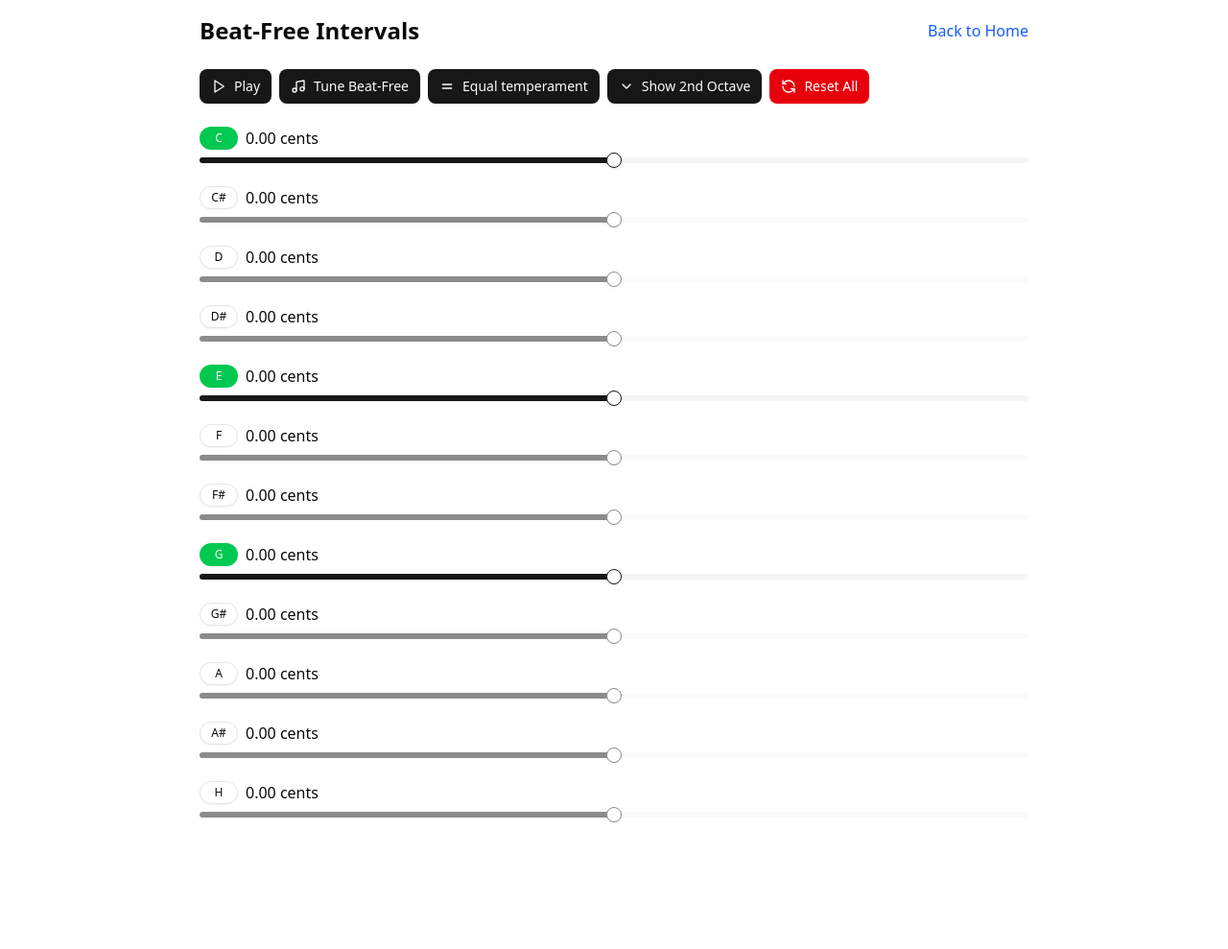
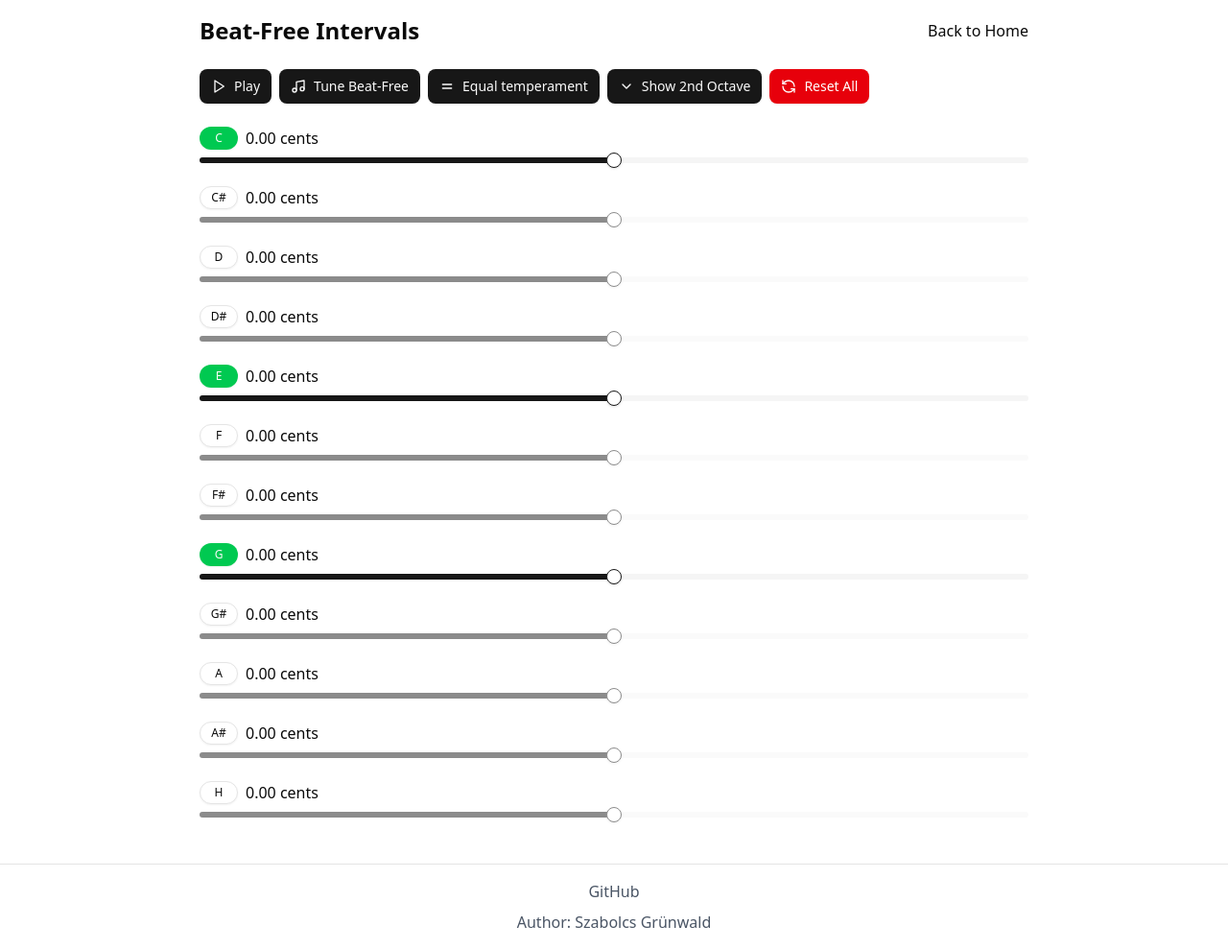
Before and after one commit to szabyg/clear-chord, a React (Vite) app: page /clear-chord/beat-free-intervals in a window 1280 px wide. Shown: the whole page at 96% size. Before the commit the page ends 868 px from the top, so only its background shows below. Built offline with nearby package versions, Linux system fonts and the light colour scheme.

Commit message:
Improve layout and styling in BeatFreeIntervals and LandingPage: update link and container classes, add footers with GitHub links and author details, and enhance type-checking script.

```diff
--- a/package.json
+++ b/package.json
@@ -3,6 +3,7 @@
   "version": "0.0.0",
   "homepage": "https://github.com/szabyg/clear-chord.git",
   "scripts": {
+    "type-checking:watch": "tsc --noEmit --watch",
     "type-checking": "tsc --noEmit",
     "dev": "vite",
     "build": "vite build",
--- a/src/BeatFreeIntervals.tsx
+++ b/src/BeatFreeIntervals.tsx
@@ -398,11 +398,11 @@ export default function BeatFreeIntervals() {
   };
 
   return (
-    <div className="flex justify-center w-full">
+    <div className="flex flex-col items-center w-full">
       <div className="w-full max-w-4xl p-4 space-y-6">
         <div className="flex justify-between items-center">
           <h1 className="text-2xl font-bold">Beat-Free Intervals</h1>
-          <Link to="/" className="text-blue-600 hover:underline">
+          <Link to="/" className="hover:opacity-80">
             Back to Home
           </Link>
         </div>
@@ -496,6 +496,14 @@ export default function BeatFreeIntervals() {
           </div>
         ))}
       </div>
+      <footer className="mt-8 py-4 border-t w-full text-center text-gray-600">
+        <div className="flex justify-center items-center gap-2 mb-2">
+          <a href="https://github.com/szabyg/clear-chord" target="_blank" rel="noopener noreferrer" className="hover:text-blue-600">
+            GitHub
+          </a>
+        </div>
+        <div>Author: Szabolcs Grünwald</div>
+      </footer>
     </div>
   );
 }
--- a/src/LandingPage.tsx
+++ b/src/LandingPage.tsx
@@ -6,10 +6,12 @@ export default function LandingPage() {
   return (
     <div className="flex flex-col items-center justify-center min-h-screen p-4 text-center">
       <div className="max-w-4xl space-y-6">
-        <h1 className="text-4xl font-bold">Welcome to ClearChord</h1>
-        <p className="text-xl">
-          A simple tool to help you tune and experiment with musical tones.
-        </p>
+        <div className="flex flex-col items-center mb-4">
+          <h1 className="text-4xl font-bold">Welcome to ClearChord</h1>
+          <p className="text-xl">
+            A simple tool to help you tune and experiment with musical tones.
+          </p>
+        </div>
 
         <div className="mt-6 bg-gray-50 p-6 rounded-lg text-left">
           <h2 className="text-2xl font-semibold mb-3">
@@ -81,6 +83,14 @@ export default function LandingPage() {
           </ul>
         </div>
       </div>
+      <footer className="mt-8 py-4 border-t w-full text-center text-gray-600">
+        <div className="flex justify-center items-center gap-2 mb-2">
+          <a href="https://github.com/szabyg/clear-chord" target="_blank" rel="noopener noreferrer" className="hover:text-blue-600">
+            GitHub
+          </a>
+        </div>
+        <div>Author: Szabolcs Grünwald</div>
+      </footer>
     </div>
   );
 }
```
